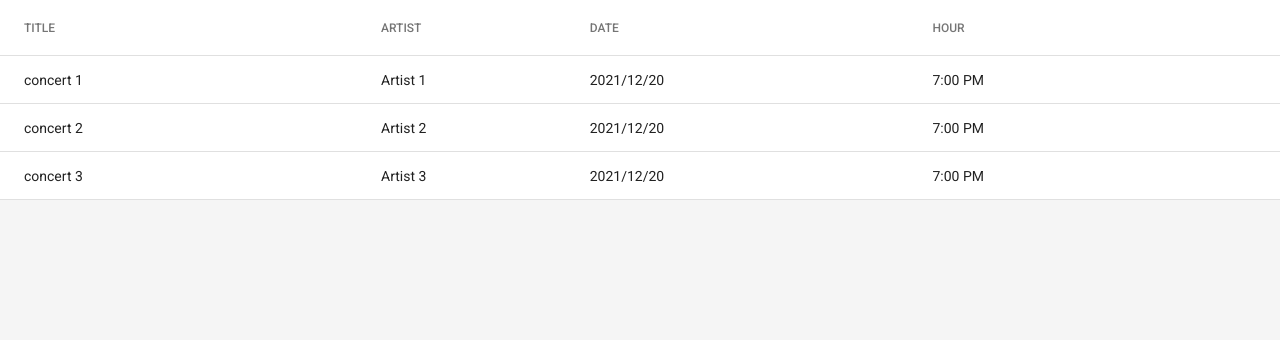
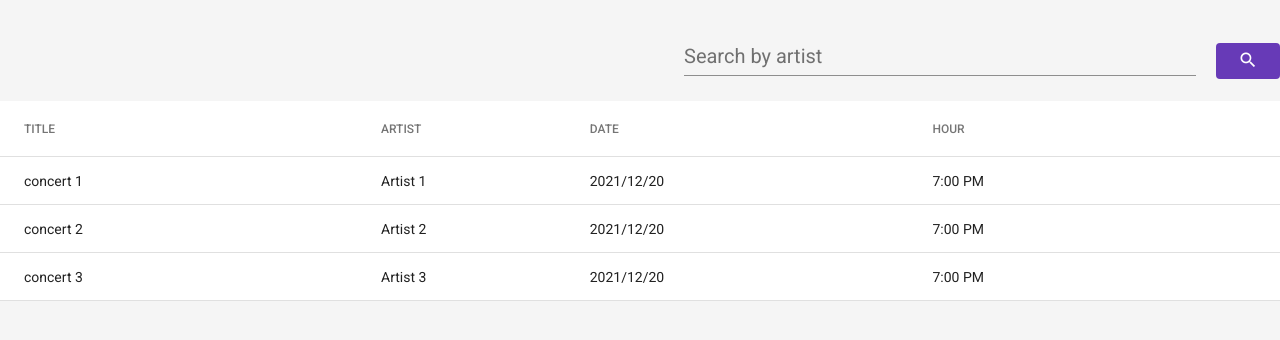
Before and after one commit to hcastillaq/punto-ticket-prueba, an Angular app: page / in a window 1280 px wide. Shown: the top 340 px of the page. Built offline with nearby package versions, Linux system fonts and the light colour scheme.

Commit message:
add logic for search component

```diff
--- a/src/app/app.component.html
+++ b/src/app/app.component.html
@@ -1,3 +1,6 @@
 <div class="container">
+  <app-search-concert
+    (concerts)="setConcerts($event)"
+    (reset)="restartConcerts()"></app-search-concert>
   <app-table-concerts [concerts]="concerts"></app-table-concerts>
 </div>
--- a/src/app/app.component.ts
+++ b/src/app/app.component.ts
@@ -10,7 +10,7 @@ import { ConcertService } from "./core/services/concert/concert.service";
 export class AppComponent implements OnInit {
   title = "punto-ticket-prueba";
   concerts: Concert[] = [];
-
+  oldConcerts: Concert[] = [];
   constructor(private concertService: ConcertService) {}
 
   ngOnInit(): void {
@@ -20,7 +20,16 @@ export class AppComponent implements OnInit {
   getConcerts() {
     this.concertService.getAll().then((concerts) => {
       this.setConcerts(concerts);
+      this.setOldConcerts(concerts);
     });
+  }
+
+  restartConcerts() {
+    this.concerts = this.oldConcerts;
+  }
+
+  setOldConcerts(concerts: Concert[]) {
+    this.oldConcerts = concerts;
   }
 
   setConcerts(concerts: Concert[]) {
--- /dev/null
+++ b/src/app/components/search-concert/search-concert.component.html
@@ -0,0 +1,25 @@
+<form
+  class="mt mb"
+  fxLayout="row"
+  fxLayoutAlign="end center"
+  fxLayoutGap="20px"
+  (ngSubmit)="search()">
+  <mat-form-field appearance="legacy" fxFlex="40%" fxFlex.lt-sm="100%">
+    <input matInput placeholder="Search by artist" [formControl]="control" />
+    <mat-icon
+      matSuffix
+      *ngIf="isSearch && !loading"
+      (click)="clearControl()"
+      class="pointer">
+      clear
+    </mat-icon>
+    <mat-spinner
+      matSuffix
+      *ngIf="loading"
+      diameter="20"
+      color="primary"></mat-spinner>
+  </mat-form-field>
+  <button type="submit" mat-flat-button color="primary">
+    <mat-icon>search</mat-icon>
+  </button>
+</form>
--- /dev/null
+++ b/src/app/components/search-concert/search-concert.component.scss
@@ -0,0 +1,3 @@
+mat-icon {
+  font-size: 20px !important;
+}
--- /dev/null
+++ b/src/app/components/search-concert/search-concert.component.ts
@@ -0,0 +1,84 @@
+import {
+  Component,
+  EventEmitter,
+  OnDestroy,
+  OnInit,
+  Output,
+} from "@angular/core";
+import { FormControl } from "@angular/forms";
+import { Subject, takeUntil } from "rxjs";
+import { Concert } from "src/app/core/interfaces/concert.interface";
+import { ConcertService } from "src/app/core/services/concert/concert.service";
+
+@Component({
+  selector: "app-search-concert",
+  templateUrl: "./search-concert.component.html",
+  styleUrls: ["./search-concert.component.scss"],
+})
+export class SearchConcertComponent implements OnInit, OnDestroy {
+  loading = false;
+  isSearch = false;
+  control = new FormControl("");
+  destroySubs = new Subject();
+
+  @Output("concerts") concerts: EventEmitter<Concert[]> = new EventEmitter();
+  @Output("reset") reset: EventEmitter<never> = new EventEmitter<never>();
+
+  constructor(private concertService: ConcertService) {}
+
+  ngOnInit(): void {
+    this.handleControlEmptyValue();
+  }
+  /**
+   * call when user click in search button, get concerts from service
+   * @returns void
+   */
+  search(): void {
+    if (this.validateControlValue() && !this.isSearch) {
+      this.isSearch = true;
+      this.loading = true;
+      this.concertService.getByArtist(this.control.value).then((concerts) => {
+        this.loading = false;
+        this.concerts.emit(concerts);
+      });
+    }
+  }
+  /**
+   * emit reset and clear search state
+   * @returns void
+   */
+  handleControlEmptyValue(): void {
+    this.control.valueChanges
+      .pipe(takeUntil(this.destroySubs))
+      .subscribe(() => {
+        this.isSearch = false;
+        if (!this.validateControlValue()) {
+          this.reset.emit();
+        }
+      });
+  }
+  /**
+   * reset search control
+   * @returns void
+   */
+  clearControl(): void {
+    this.control.setValue("");
+  }
+
+  /**
+   * Validate search control value, if empty, return false.
+   * @returns boolean
+   */
+  validateControlValue(): boolean {
+    return this.control.value.trim() !== "";
+  }
+
+  /**
+   * destroy subscriptions
+   * @returns void
+   */
+  ngOnDestroy(): void {
+    this.destroySubs.next(false);
+    this.destroySubs.complete();
+  }
+}
--- a/src/app/core/repositories/concert/concertInMemory.repository.ts
+++ b/src/app/core/repositories/concert/concertInMemory.repository.ts
@@ -41,8 +41,8 @@ export class ConcertInMemoryRepository extends ConcertRepository {
 
   searchByArtist(artist: string): Promise<Concert[]> {
     return new Promise((resolve) => {
-      const foundConcerts = this.concerts.filter(
-        (concert) => concert.artist.toLowerCase() === artist.toLowerCase()
+      const foundConcerts = this.concerts.filter((concert) =>
+        concert.artist.toLowerCase().includes(artist.toLowerCase())
       );
       resolve(foundConcerts);
     });
--- a/src/app/core/services/concert/concert.service.ts
+++ b/src/app/core/services/concert/concert.service.ts
@@ -11,4 +11,8 @@ export class ConcertService {
   getAll(): Promise<Concert[]> {
     return this.repository.all();
   }
+
+  getByArtist(artist: string): Promise<Concert[]> {
+    return this.repository.searchByArtist(artist);
+  }
 }
--- a/src/app/modules/material/material.module.ts
+++ b/src/app/modules/material/material.module.ts
@@ -31,6 +31,7 @@ import { MatTableModule } from "@angular/material/table";
 import { MatSortModule } from "@angular/material/sort";
 import { MatPaginatorModule } from "@angular/material/paginator";
 import { MatNativeDateModule } from "@angular/material/core";
+import { MatButtonModule } from "@angular/material/button";
 
 @NgModule({
   declarations: [],
@@ -55,6 +56,7 @@ import { MatNativeDateModule } from "@angular/material/core";
     MatTabsModule,
     MatExpansionModule,
     MatButtonToggleModule,
+    MatButtonModule,
     MatChipsModule,
     MatIconModule,
     MatProgressSpinnerModule,
@@ -88,6 +90,7 @@ import { MatNativeDateModule } from "@angular/material/core";
     MatTabsModule,
     MatExpansionModule,
     MatButtonToggleModule,
+    MatButtonModule,
     MatChipsModule,
     MatIconModule,
     MatProgressSpinnerModule,
--- /dev/null
+++ b/src/scss/theme/utils.scss
@@ -0,0 +1,11 @@
+.pointer {
+  cursor: pointer;
+}
+
+.mt {
+  margin-top: 20px;
+}
+
+.mb {
+  margin-top: 20px;
+}
--- a/src/styles.scss
+++ b/src/styles.scss
@@ -1,5 +1,6 @@
 @use "./scss/theme/colors.scss" as colors;
 @use "./scss/theme/typography.scss" as typography;
+@use "./scss//theme//utils.scss";
 @use "./scss/theme/layout.scss";
 
 :root {
@@ -10,7 +11,6 @@
 html,
 body {
   font-size: var(--font-size) !important;
-  height: 100%;
   background-color: var(--background);
 }
 
```
Also changed, not shown: src/app/app.module.ts (+11 -2 lines), 1 other file (tests, documents, lock files or other folders).
